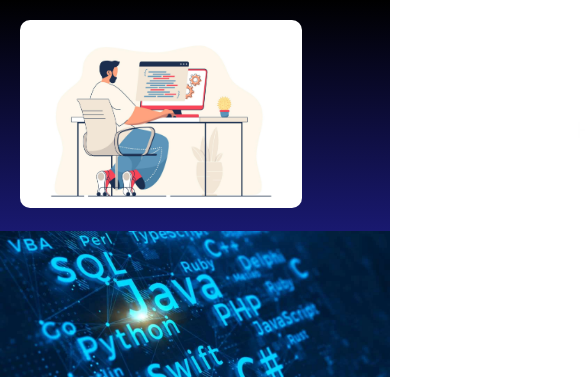
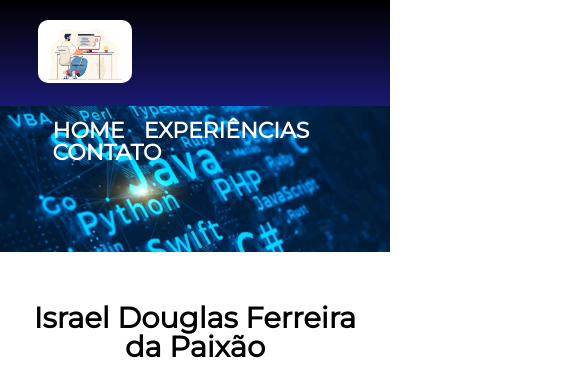
Before and after one commit to israeldouglas25/site-pessoal, a plain HTML site: page index.html in a window 390 px wide. Shown: the top 379 px of the page, 585 px wide, since content can reach past the window. Drawn offline with Linux system fonts and the light colour scheme.

Commit message:
ajustando style responsivo para celular

```diff
--- a/style.css
+++ b/style.css
@@ -238,3 +238,14 @@ select{
 .enviar:hover {
 	transform: scale(1.2);
 }
+
+@media (max-width: 992px) {
+
+    .caixa, .sobre, .plataformas, .contact_list, .plataforma-sobre {
+        flex-direction: column;
+        display: flex;
+        width: 90%;
+        margin: auto;
+    }
+
+}
```
